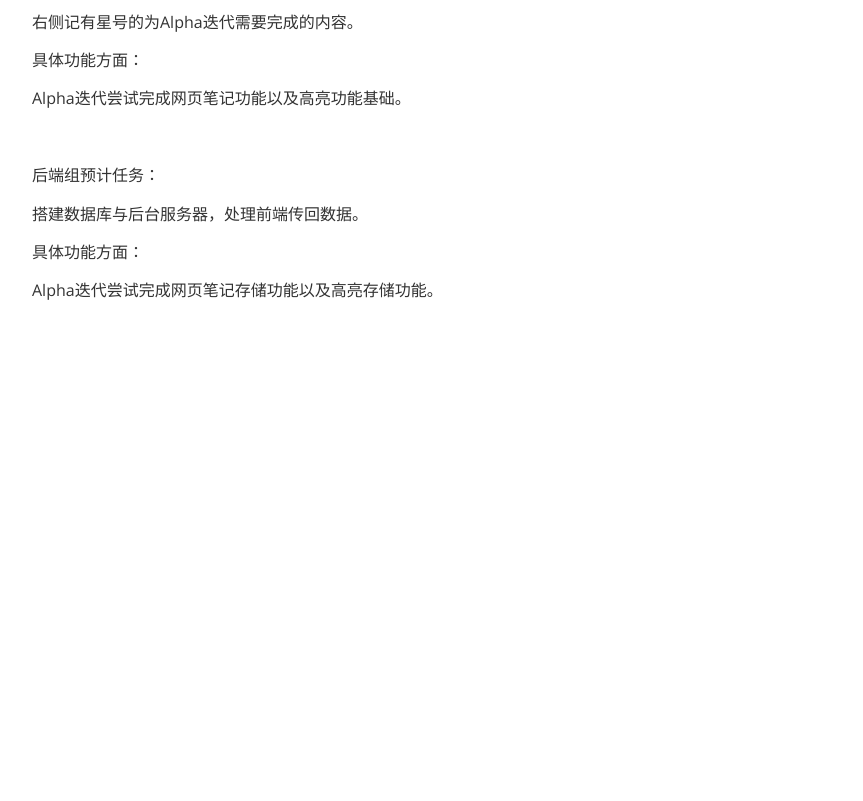
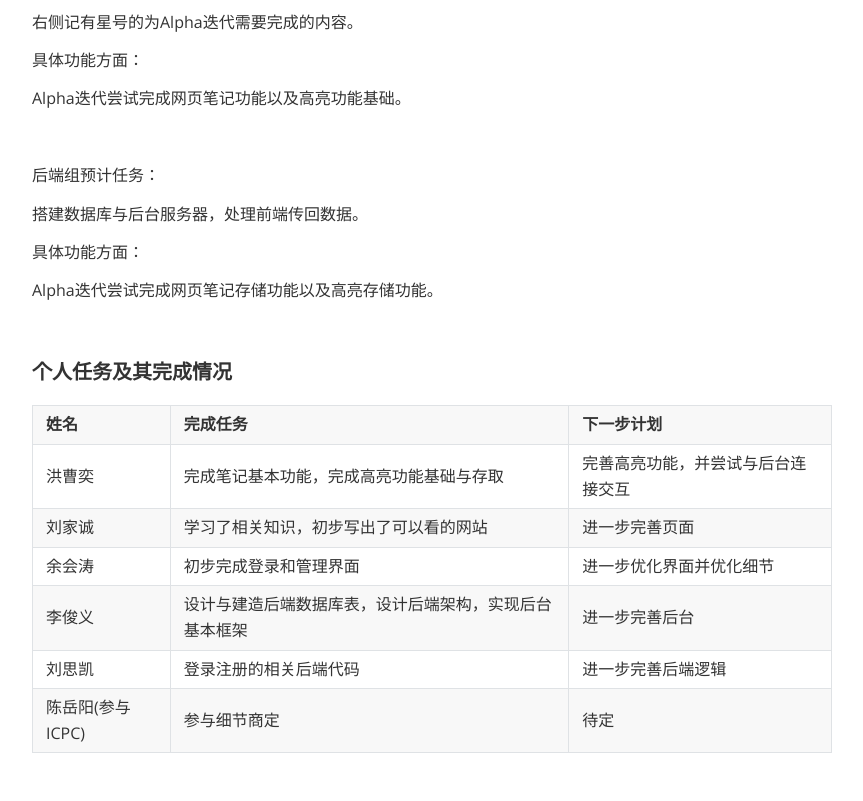
Before and after one commit to weshareProject/weshareProject.github.io, a plain HTML site: page wesharelog/Alpha/week6.html in a window 1280 px wide. Shown: the part 1261-2062 px from the top of the page, without its empty margins (208-1071 px from the left). Before the commit the page ends 1716 px from the top, so only its background shows below. Drawn offline with nearby package versions, Linux system fonts and the light colour scheme.

Commit message:
modified week6

```diff
--- a/wesharelog/Alpha/week6.html
+++ b/wesharelog/Alpha/week6.html
@@ -603,6 +603,6 @@ header, .context-menu, .megamenu-content, footer{
 <span>2.backgound*</span>
 <span>3.content_script*</span>
 <span>4.设置页面</span>
-<span>5.侧边栏页面</span></p><p><span>右侧记有星号的为Alpha迭代需要完成的内容。</span></p><p><span>具体功能方面：</span></p><p><span>Alpha迭代尝试完成网页笔记功能以及高亮功能基础。</span></p><p>&nbsp;</p><p><span>后端组预计任务：</span></p><p><span>搭建数据库与后台服务器，处理前端传回数据。</span></p><p><span>具体功能方面：</span></p><p><span>Alpha迭代尝试完成网页笔记存储功能以及高亮存储功能。</span></p><p>&nbsp;</p></div></div>
+<span>5.侧边栏页面</span></p><p><span>右侧记有星号的为Alpha迭代需要完成的内容。</span></p><p><span>具体功能方面：</span></p><p><span>Alpha迭代尝试完成网页笔记功能以及高亮功能基础。</span></p><p>&nbsp;</p><p><span>后端组预计任务：</span></p><p><span>搭建数据库与后台服务器，处理前端传回数据。</span></p><p><span>具体功能方面：</span></p><p><span>Alpha迭代尝试完成网页笔记存储功能以及高亮存储功能。</span></p><p>&nbsp;</p><h4 id='个人任务及其完成情况'><span>个人任务及其完成情况</span></h4><figure class='table-figure'><table><thead><tr><th><span>姓名</span></th><th><span>完成任务</span></th><th><span>下一步计划</span></th></tr></thead><tbody><tr><td><span>洪曹奕</span></td><td><span>完成笔记基本功能，完成高亮功能基础与存取</span></td><td><span>完善高亮功能，并尝试与后台连接交互</span></td></tr><tr><td><span>刘家诚</span></td><td><span>学习了相关知识，初步写出了可以看的网站</span></td><td><span>进一步完善页面</span></td></tr><tr><td><span>余会涛</span></td><td><span>初步完成登录和管理界面</span></td><td><span>进一步优化界面并优化细节</span></td></tr><tr><td><span>李俊义</span></td><td><span>设计与建造后端数据库表，设计后端架构，实现后台基本框架</span></td><td><span>进一步完善后台</span></td></tr><tr><td><span>刘思凯</span></td><td><span>登录注册的相关后端代码</span></td><td><span>进一步完善后端逻辑</span></td></tr><tr><td><span>陈岳阳(参与ICPC)</span></td><td><span>参与细节商定</span></td><td><span>待定</span></td></tr></tbody></table></figure><p>&nbsp;</p></div></div>
 </body>
 </html>
```
Also changed, not shown: 1 other file.
